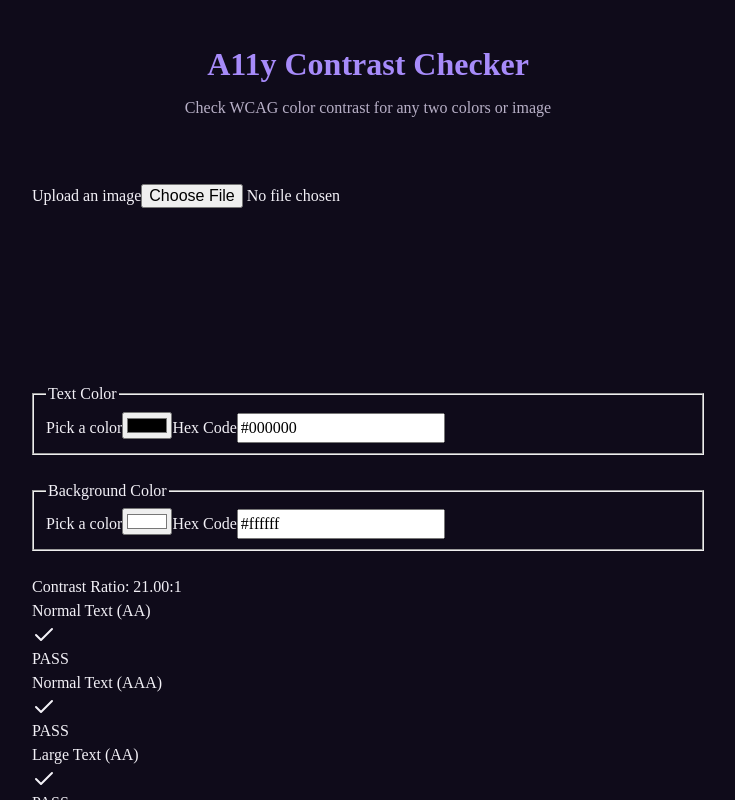
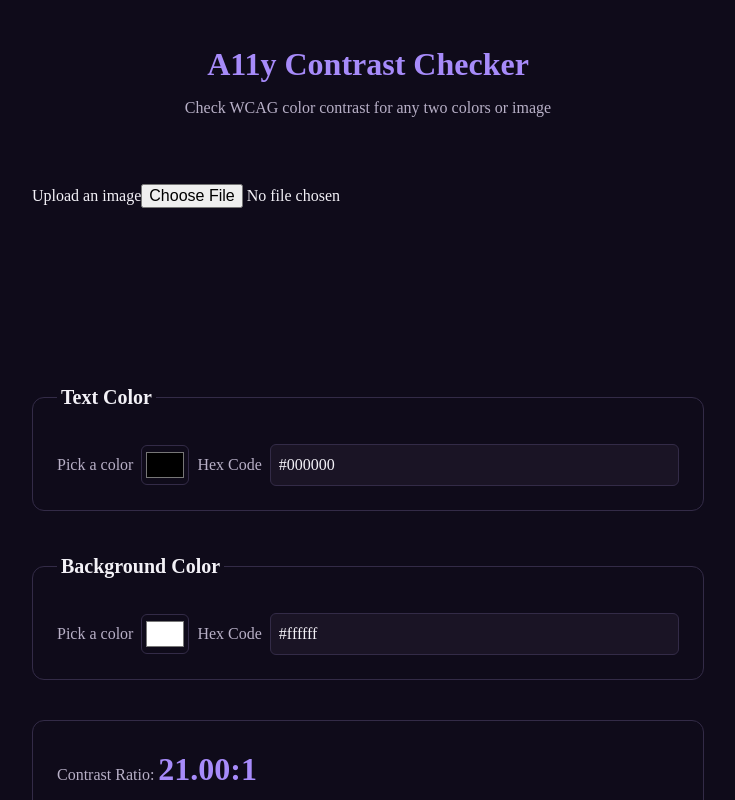
Before and after one commit to vbenedeto/a11y-contrast-checker, a Next.js app: page / in a window 1280 px wide. Shown: the top 800 px of the page, without its empty margins (272-1007 px from the left). Built offline with nearby package versions, Linux system fonts and the light colour scheme.

Commit message:
feat: style ColorInput and Results components

```diff
--- a/src/components/ColorInput.tsx
+++ b/src/components/ColorInput.tsx
@@ -1,4 +1,62 @@
 import { hexToRgb } from "@/lib/contrast";
+import styled from "@emotion/styled";
+
+const StyledFieldset = styled.fieldset`
+  border: 1px solid ${({ theme }) => theme.colors.border};
+  border-radius:  ${({ theme }) => theme.radii.md};
+  padding: ${({ theme }) => theme.spacing.lg};
+  margin-bottom: ${({ theme }) => theme.spacing.md};
+
+  legend {
+    font-size: ${({ theme }) => theme.fontSizes.lg};
+    font-weight: 600;
+    color: ${({ theme }) => theme.colors.text};
+    padding: 0 ${({ theme }) => theme.spacing.xs};
+  }
+`
+const Row = styled.div`
+  display: flex;
+  align-items: center;
+  gap: ${({ theme }) => theme.spacing.sm};
+  margin-top: ${({ theme }) => theme.spacing.sm};
+`;
+
+const Label = styled.label`
+  font-size: ${({ theme }) => theme.fontSizes.base};
+  color: ${({ theme }) => theme.colors.textMuted};
+  white-space: nowrap;
+`;
+
+const ColorSwatch = styled.input`
+  width: 48px;
+  height: 40px;
+  border: 1px solid ${({ theme }) => theme.colors.border};
+  border-radius: ${({ theme }) => theme.radii.sm};
+  cursor: pointer;
+  padding: 2px;
+  background: transparent;
+`;
+
+const TextField = styled.input<{ $isInvalid: boolean }>`
+  flex: 1;
+  padding: ${({ theme }) => theme.spacing.sm};
+  border-radius: ${({ theme }) => theme.radii.sm};
+  border: 1px solid ${({ theme, $isInvalid }) => ($isInvalid ? theme.colors.fail : theme.colors.border)};
+  background: ${({ theme }) => theme.colors.surface};
+  color: ${({ theme }) => theme.colors.text};
+  font-size: ${({ theme }) => theme.fontSizes.base};
+
+  &:focus-visible {
+    outline: 2px solid ${({ theme }) => theme.colors.primary};
+    outline-offset: 2px;
+  }
+`;
+
+const ErrorText = styled.p`
+  color: ${({ theme }) => theme.colors.fail};
+  font-size: ${({ theme }) => theme.fontSizes.base};
+  margin-top: ${({ theme }) => theme.spacing.xs};
+`;
 
 type ColorInputProps = {
   id: string;
@@ -16,32 +74,35 @@
   const showError = hexValue.length > 0 && !isValid;
 
   return (
-    <fieldset>
+    <StyledFieldset>
       <legend>{label}</legend>
 
-      <label htmlFor={pickerId}>Pick a color</label>
-      <input
+      <Row>
+        <Label htmlFor={pickerId}>Pick a color</Label>
+      <ColorSwatch
         id={pickerId}
         type="color"
         value={isValid ? hexValue : '#000000'}
         onChange={(e) => onChange(e.target.value)}
       />
 
-      <label htmlFor={textId}>Hex Code</label>
-      <input
+      <Label htmlFor={textId}>Hex Code</Label>
+      <TextField
         id={textId}
         type="text"
         value={hexValue}
         onChange={(e) => onChange(e.target.value)}
         aria-invalid={showError}
         aria-describedby={showError ? errorId : undefined}
+        $isInvalid={showError}
       />
+      </Row>
 
       {showError && (
-        <p id={errorId} role="alert">
+        <ErrorText id={errorId} role="alert">
           Please enter a valid hex color, e.g. #ff5733
-        </p>
+        </ErrorText>
       )}
-    </fieldset>
+    </StyledFieldset>
   )
 }
--- a/src/components/ResultBadge.tsx
+++ b/src/components/ResultBadge.tsx
@@ -1,15 +1,41 @@
+import styled from "@emotion/styled";
 import { Check, X } from "lucide-react";
 
 type ResultBadgeProps = { label: string; passed: boolean };
 
+const BadgeRow = styled.div<{ $passed: boolean }>`
+  display: flex;
+  align-items: center;
+  justify-content: space-between;
+  padding: ${({ theme }) => theme.spacing.sm} ${({ theme }) => theme.spacing.md};
+  border-radius: ${({ theme }) => theme.radii.sm};
+  background: ${({ theme, $passed }) =>
+  $passed ? `${theme.colors.pass}1a` : `${theme.colors.fail}1a`};
+`;
+
+const Label = styled.span`
+  font-size: ${({ theme }) => theme.fontSizes.base};
+  color: ${({ theme }) => theme.colors.text};
+`;
+
+const StatusGroup = styled.span<{ $passed: boolean }>`
+  display: flex;
+  align-items: center;
+  gap: ${({ theme }) => theme.spacing.xs};
+  font-weight: 600;
+  font-size: ${({ theme }) => theme.fontSizes.sm};
+  color: ${({ theme, $passed }) => ($passed ? theme.colors.pass : theme.colors.fail)};
+`;
+
+
 export function ResultBadge({ label, passed }: ResultBadgeProps) {
   return (
-    <div>
-      <span>{label}</span>
-      <span>
+    <BadgeRow $passed={passed}>
+      <Label>{label}</Label>
+      <StatusGroup $passed={passed}>
         {passed ? <Check aria-hidden="true" /> : <X aria-hidden="true" />}
         {passed ? 'PASS' : 'FAIL'}
-      </span>
-    </div>
+      </StatusGroup>
+    </BadgeRow>
   );
 }
--- a/src/components/ResultsPanel.tsx
+++ b/src/components/ResultsPanel.tsx
@@ -1,17 +1,62 @@
 import { ContrastResult } from "@/lib/contrast";
 import { ResultBadge } from "./ResultBadge";
+import styled from "@emotion/styled";
+
+const Panel = styled.section`
+  border: 1px solid ${({ theme }) => theme.colors.border};
+  border-radius: ${({ theme }) => theme.radii.md};
+  padding: ${({ theme }) => theme.spacing.lg};
+  display: flex;
+  flex-direction: column;
+  gap: ${({ theme }) => theme.spacing.sm};
+`;
+
+const RatioDisplay = styled.p`
+  font-size: ${({ theme }) => theme.fontSizes.xl};
+  font-weight: 700;
+  color: ${({ theme }) => theme.colors.primary};
+  margin-bottom: ${({ theme }) => theme.spacing.sm};
+`;
+
+const RatioLabel = styled.span`
+  font-size: ${({ theme }) => theme.fontSizes.base};
+  font-weight: 400;
+  color: ${({ theme }) => theme.colors.textMuted};
+`;
+
+const RatioValue = styled.span`
+  font-size: ${({ theme }) => theme.fontSizes.xl};
+  font-weight: 700;
+  color: ${({ theme }) => theme.colors.primary};
+`;
+
+const EmptyState = styled.p`
+  color: ${({ theme }) => theme.colors.textMuted};
+  font-size: ${({ theme }) => theme.fontSizes.base};
+`;
+
 
 export function ResultsPanel({ result }: { result : ContrastResult | null}) {
-  if (!result) return <p>Enter valid colors to see results</p>
+  if (!result) {
+    return (
+      <Panel aria-live="polite" aria-label="Contrast check results">
+        <EmptyState>Enter valid colors to see results</EmptyState>
+      </Panel>
+    );
+  }
 
   return (
-    <div aria-live="polite">
-      <p>Contrast Ratio: {result.ratio.toFixed(2)}:1</p>
+    <Panel aria-live="polite" aria-label="Contrast check results">
+      <RatioDisplay>
+        <RatioLabel>Contrast Ratio: </RatioLabel>
+        <RatioValue>{result.ratio.toFixed(2)}:1</RatioValue>
+
+      </RatioDisplay>
       <ResultBadge label="Normal Text (AA)" passed={result.normalTextAA} />
       <ResultBadge label="Normal Text (AAA)" passed={result.normalTextAAA} />
       <ResultBadge label="Large Text (AA)" passed={result.largeTextAA} />
       <ResultBadge label="Large Text (AAA)" passed={result.largeTextAAA} />
       <ResultBadge label="UI components (AA)" passed={result.uiComponentAA} />
-    </div>
-  )
+    </Panel>
+  );
 }
```
